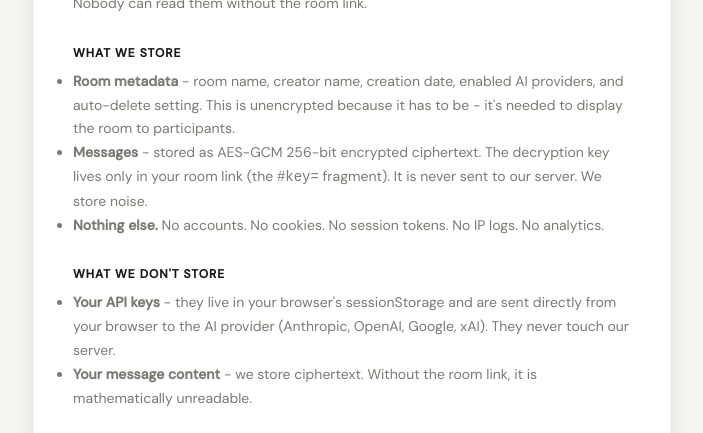
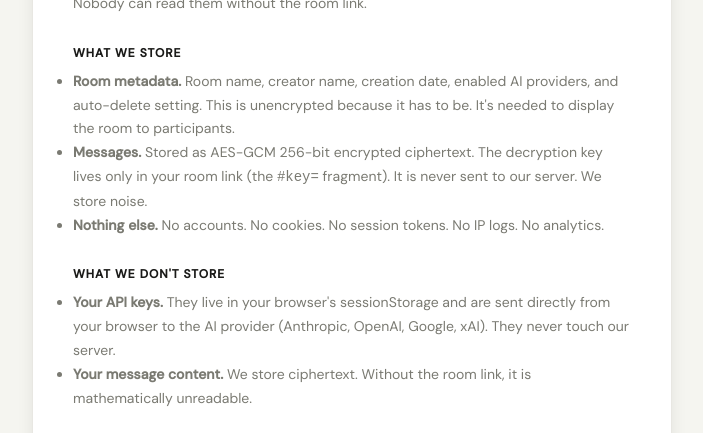
Before and after one commit to Digital-Physics/borgmeeting, a React (Vite) app: page /privacy in a window 1280 px wide. Shown: the part 271-704 px from the top of the page, without its empty margins (288-991 px from the left). Built offline with nearby package versions, Linux system fonts and the light colour scheme; no server answers; a web font is replaced by a local one.

Commit message:
updated privacy policy2

```diff
--- a/src/pages/PrivacyPolicy.jsx
+++ b/src/pages/PrivacyPolicy.jsx
@@ -42,12 +42,12 @@ export default function PrivacyPolicy() {
         <Section title="What we store">
           <ul>
             <li>
-              <strong>Room metadata</strong> - room name, creator name, creation date,
+              <strong>Room metadata.</strong> Room name, creator name, creation date,
               enabled AI providers, and auto-delete setting. This is unencrypted
-              because it has to be - it's needed to display the room to participants.
+              because it has to be. It's needed to display the room to participants.
             </li>
             <li>
-              <strong>Messages</strong> - stored as AES-GCM 256-bit encrypted ciphertext.
+              <strong>Messages.</strong> Stored as AES-GCM 256-bit encrypted ciphertext.
               The decryption key lives only in your room link (the <code>#key=</code> fragment).
               It is never sent to our server. We store noise.
             </li>
@@ -61,12 +61,12 @@ export default function PrivacyPolicy() {
         <Section title="What we don't store">
           <ul>
             <li>
-              <strong>Your API keys</strong> - they live in your browser's sessionStorage
+              <strong>Your API keys.</strong> They live in your browser's sessionStorage
               and are sent directly from your browser to the AI provider (Anthropic, OpenAI,
               Google, xAI). They never touch our server.
             </li>
             <li>
-              <strong>Your message content</strong> - we store ciphertext. Without the
+              <strong>Your message content.</strong> We store ciphertext. Without the
               room link, it is mathematically unreadable.
             </li>
           </ul>
```
